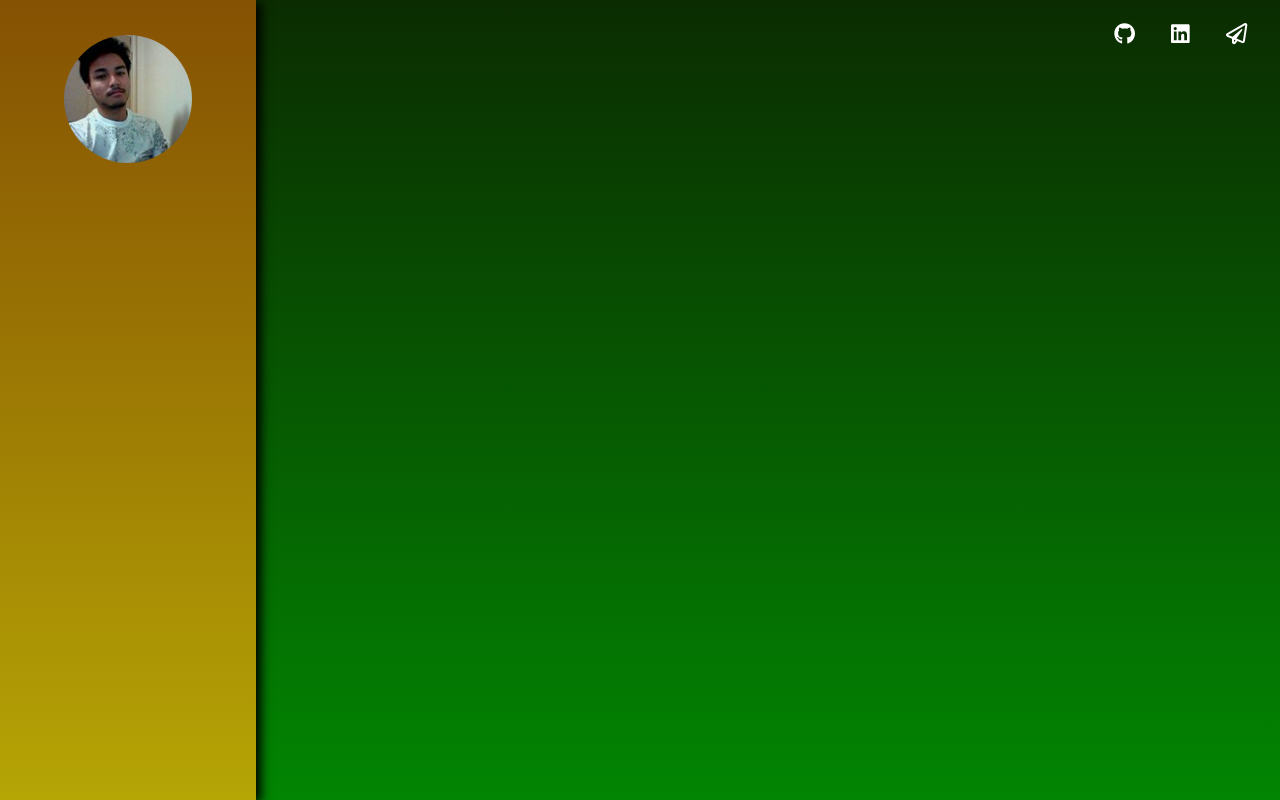
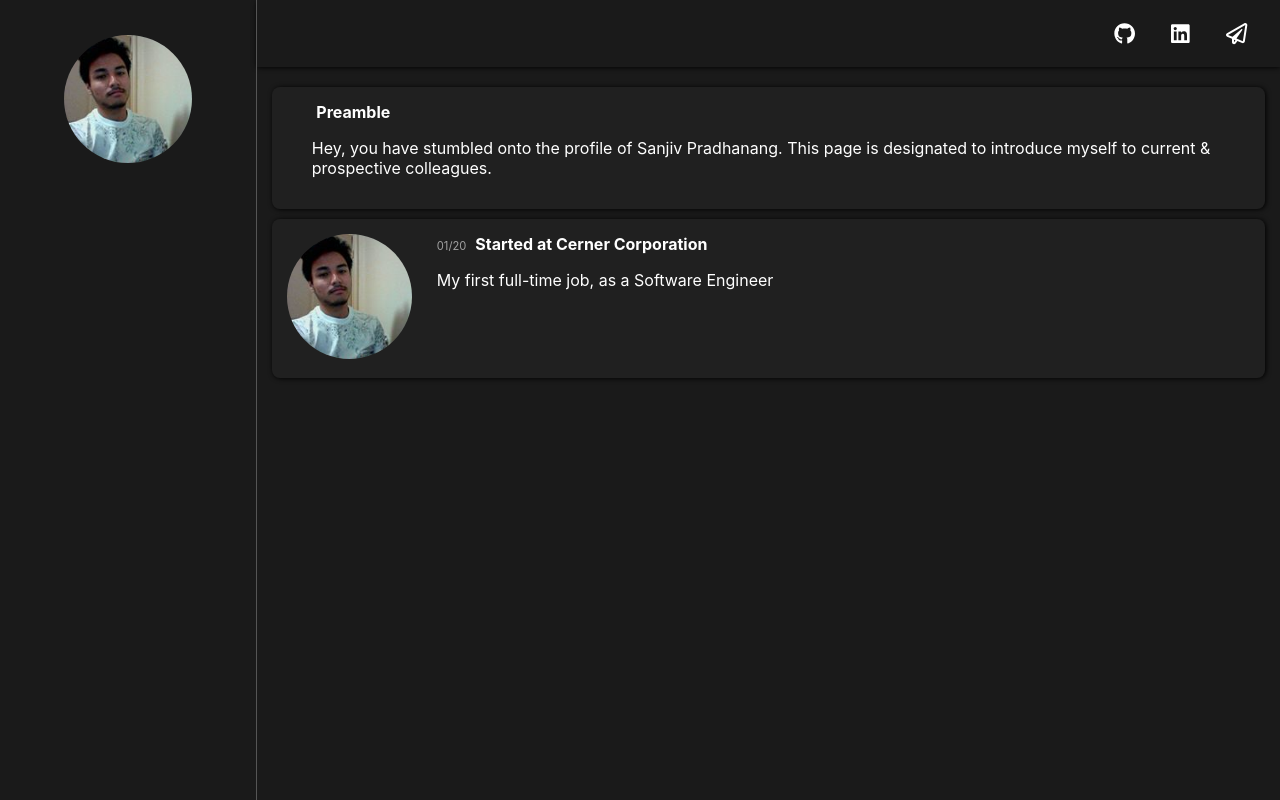
Before and after one commit to spradha1/portfolio, a React (Create React App) app: page / in a window 1280 px wide. Built offline with nearby package versions, Linux system fonts and the light colour scheme.

Commit message:
Restructure with sidenav and story panes

```diff
--- a/src/App.css
+++ b/src/App.css
@@ -4,15 +4,15 @@
   flex-direction: row;
   height: 100%;
   width: 100%;
-  background-image: linear-gradient(#0b2c01, #028502);
+  background-color: #1a1a1a;
 }
 
 .Sidenavmain {
   order: 0;
   width: 20%;
   height: inherit;
-  background-image: linear-gradient(#855103, #b5a505);
-  box-shadow: 5px 3px 10px black;
+  z-index: 10;
+  border-right: 0.5px solid rgb(85, 85, 85);
 }
 
 .Storymain {
@@ -20,30 +20,3 @@
   width: 80%;
   height: inherit;
 }
-
-
-
-/* Profile link section */
-.Profiles {
-  display: flex;
-  flex-flow: row wrap;
-  justify-content: center;
-  position: absolute;
-  top: 15px;
-  right: 15px;
-}
-
-.Profiles div {
-  margin: 0.5em;
-  color: white;
-}
-
-.Profiles a {
-  padding: 10px;
-  color: inherit;
-}
-
-.Profiles a:hover {
-  border-radius: 10%;
-  box-shadow: 0.5px 0.5px 5px black, -0.5px -0.5px 5px black;
-}
--- a/src/App.js
+++ b/src/App.js
@@ -3,7 +3,6 @@ import './App.css';
 import Sidenav from './components/Sidenav';
 import Story from './components/Story';
 import { library } from '@fortawesome/fontawesome-svg-core'
-import { FontAwesomeIcon } from '@fortawesome/react-fontawesome'
 import { fab } from '@fortawesome/free-brands-svg-icons'
 import { far } from '@fortawesome/free-regular-svg-icons'
 library.add(
@@ -18,17 +17,6 @@ class App extends Component {
       <div className="App">
         <Sidenav />
         <Story />
-        <div className="Profiles">
-          <div><a href="https://github.com/spradha1" target="_blank" rel="noopener noreferrer">
-            <FontAwesomeIcon icon={["fab", "github"]} size="lg" />
-          </a></div>
-          <div><a href="https://www.linkedin.com/in/sanjiv-pradhanang-a05967b5/" target="_blank" rel="noopener noreferrer">
-            <FontAwesomeIcon icon={["fab", "linkedin"]} size="lg" />
-          </a></div>
-          <div><a href="mailto:pradhanang.sanjiv@gmail.com" >
-            <FontAwesomeIcon icon={["far", "paper-plane"]} size="lg" />
-          </a></div>
-        </div>
       </div>
     )
   }
--- a/src/components/Story.js
+++ b/src/components/Story.js
@@ -1,13 +1,67 @@
 import React, { Component } from 'react';
 import '../styles/story.css';
+import { FontAwesomeIcon } from '@fortawesome/react-fontawesome';
+import me from '../assets/me.jpg';
 
 
 class Story extends Component {
 
+  state = {
+    stories: [
+      {
+        title: "Preamble",
+        khronos: "",
+        text: "Hey, you have stumbled onto the profile of Sanjiv Pradhanang. This page is designated to introduce myself to current & prospective colleagues."
+      },
+      {
+        title: "Started at Cerner Corporation",
+        khronos: "01/20",
+        text: "My first full-time job, as a Software Engineer",
+        image: {me},
+        link: "https://www.cerner.com"
+      }
+    ]
+  }
+
   render () {
+    var stories = this.state.stories;
+
     return (
       <div className="Storymain">
-
+        <div className="Profiles">
+          <div><a href="https://github.com/spradha1" target="_blank" rel="noopener noreferrer">
+            <FontAwesomeIcon icon={["fab", "github"]} size="lg" />
+          </a></div>
+          <div><a href="https://www.linkedin.com/in/sanjiv-pradhanang-a05967b5/" target="_blank" rel="noopener noreferrer">
+            <FontAwesomeIcon icon={["fab", "linkedin"]} size="lg" />
+          </a></div>
+          <div><a href="mailto:pradhanang.sanjiv@gmail.com" >
+            <FontAwesomeIcon icon={["far", "paper-plane"]} size="lg" />
+          </a></div>
+        </div>
+        <div className="Storysubmain">
+          {stories.map( (story, idx) => {
+            return (
+              <div className="story" key={idx}>
+                {/* never use image with no link */}
+                {story.image == null ?
+                  "" : (
+                  <div className="storyimagebox">
+                    <a rel='noopener noreferrer' target='_blank' href={story.link}>
+                      <img src={me} alt='link preview' />
+                    </a>
+                  </div>
+                  )
+                }
+                <div className="storydetails">
+                  <span className="storykhronos">{story.khronos}</span> &nbsp;
+                  <span className="storytitle">{story.title}</span>
+                  <p>{story.text}</p>
+                </div>
+              </div>
+            )
+          })}
+        </div>
       </div>
     )
   }
--- a/src/styles/story.css
+++ b/src/styles/story.css
@@ -0,0 +1,69 @@
+.Storysubmain {
+  display: flex;
+  flex-direction: column;
+  padding: 15px;
+}
+
+.story {
+  display: flex;
+  flex-direction: row;
+  margin: 5px 0;
+  background-color: rgb(32, 32, 32);
+  color: white;
+  padding: 15px;
+  border-radius: 8px;
+  box-shadow: 1px 0.5px 5px black;
+}
+
+
+/* story parts */
+.storyimagebox {
+  order: 0;
+  width: 125px;
+  float: left;
+}
+
+.storyimagebox img {
+  border-radius: 100%;
+  width: 100%;
+}
+
+.storydetails {
+  order: 1;
+  flex-grow: 1;
+  padding: 0 25px;
+}
+
+.storykhronos {
+  font-size: 0.7em;
+  color: rgb(160, 160, 160);
+}
+
+.storytitle {
+  font-weight: 700;
+}
+
+
+/* Profile link section */
+.Profiles {
+  display: flex;
+  flex-flow: row wrap;
+  justify-content: flex-end;
+  padding: 15px;
+  box-shadow: 0 0.5px 5px black;
+}
+
+.Profiles div {
+  margin: 0.5em;
+  color: white;
+}
+
+.Profiles a {
+  padding: 10px;
+  color: inherit;
+}
+
+.Profiles a:hover {
+  border-radius: 10%;
+  box-shadow: 0.5px 0.5px 5px black, -0.5px -0.5px 5px black;
+}
```
